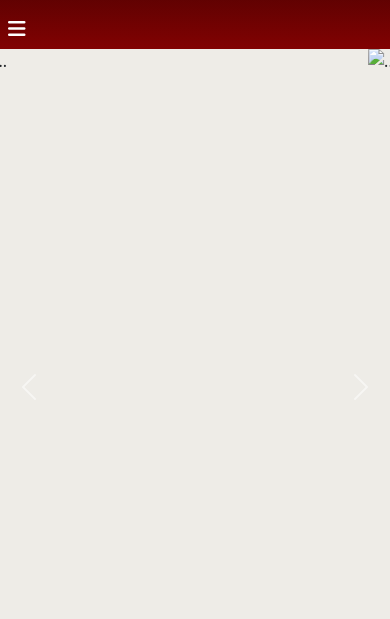
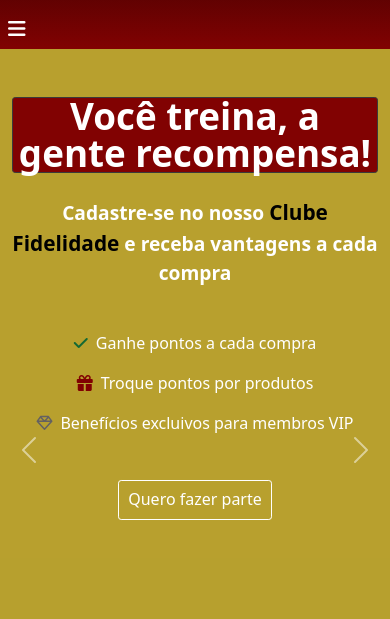
Before and after one commit to Julia6Leite/vitaFortis, a plain HTML site: page public/index.html in a window 390 px wide. Shown: the part 152-771 px from the top of the page. Drawn offline with nearby package versions, Linux system fonts and the light colour scheme.

Commit message:
Início do clube fidelidade

```diff
--- a/public/assets/css/index.css
+++ b/public/assets/css/index.css
@@ -3,7 +3,7 @@
 /*cores do documento:
 
 rgba(253, 209, 1, 0.8) amarelo mais claro;
-rgba(253, 209, 1, 1) amarelo mais escuro;
+rgba(253, 209, 1, 1) ou #fdd101 amarelo mais escuro;
 rgba(170, 142, 0, 0.8) dourado;
 linear-gradient(180deg, #810202, #000000) cabeçalho vinho e preto;
 linear-gradient(180deg, #dd2424, #131313) botão quando passa o mouse - vermelho e quase preto
@@ -167,6 +167,18 @@ header {
     transform: scale(1.1);
 }
 
+#opcaoFidelidadeCab {
+    /*opção "clube fidelidade"*/
+    color: white;
+}
+
+#fundoFidelidadeCab {
+    /*background da opção "clube fidelidade"*/
+    background-color: rgb(170, 142, 0);
+    border-radius: .2rem;
+    margin-right: .5rem;
+}
+
 #opcaoCategorias {
     /*opção "categorias"*/
     color: white;
@@ -174,7 +186,7 @@ header {
 
 #fundoCategorias {
     /*background da opção "categorias"*/
-    background-color: rgba(253, 209, 1, 0.8);
+    background-color: rgba(0, 0, 0, 0.8);
     border-radius: .2rem;
 }
 
@@ -217,7 +229,75 @@ header {
 
 #carrossel img {
     /*altura da imagem do carrossel*/
-    height: 80vh;
+    height: 88vh;
+}
+
+.slide-hero {
+    /*slide do clube fidelidade*/
+    min-height: 88vh;
+    background: rgba(170, 142, 0, 0.8);
+}
+
+.tituloSlidClubeF {
+    /*título do slide do clube fidelidade*/
+    font-size: 3.5rem;
+    color: #ffffff;
+    margin-top: 5rem;
+    margin-bottom: 1.5rem;
+    background: #810202;
+    border: .1px solid rgb(58, 58, 58);
+    padding: 0rem .2rem .1rem .2rem;
+    border-radius: .2rem;
+}
+
+.subTituloSlidClubeF {
+    /*subtítulo do slide do clube fidelidade*/
+    color: #ffffff;
+    font-size: 1.4rem;
+    font-weight: 600;
+    margin-bottom: 2.7rem;
+}
+
+#marcaTexto {
+    /*palavra Clube Fidelidade diferente do resto do texto*/
+    color: #000;
+    font-size: 1.5rem;
+}
+
+.itensSlidClubeF {
+    /*os 3 benefícios do slide do clube fidelidade*/
+    color: #ffffff;
+    font-weight: 450;
+    font-size: 1.1rem;
+}
+
+/*cor do check, do presente e do diamante no slide do clube fidelidade*/
+.fa-check {
+    color: #146933;
+}
+.fa-gift {
+    color: #810202;
+}
+.fa-gem {
+    color: #646161;
+}
+
+.btnQueroClubF {
+    /*botão quero fazer parte do clube fidelidade*/
+    border: 1px solid;
+    padding: .4rem .6rem .5rem .6rem;
+    border-radius: .2rem;
+    color: white;
+    text-decoration: none;
+    transition: transform 0.3s ease;
+    display: inline-block;
+    margin-top: 2rem;
+}
+
+.btnQueroClubF:hover {
+    /*botão quero fazer parte do clube fidelidade quando passa o mouse*/
+    background: linear-gradient(180deg, #810202, #000000);
+    border: none;
 }
 
 /*AS CATEGORIAS EM BOTÕES QUE APARECEM NO MAIN*/
@@ -994,8 +1074,6 @@ h2 {
     background-blend-mode: darken;
     z-index: 0;
     background-size: clamp(21rem, 25vw, 30rem) auto;
-    /* 🔹 torna a logo responsiva */
-
 }
 
 h4 {
@@ -1242,7 +1320,7 @@ h6 {
         left: 0;
         width: 100%;
         z-index: 20;
-        background-color: #000;
+        background-color: #2e0101;
         opacity: 0.9;
     }
 
@@ -1250,6 +1328,50 @@ h6 {
         /*layout interno vertical/estilização interna do nav quando aberto*/
         flex-direction: column;
         align-items: center;
+    }
+
+    #fundoCategorias {
+        /*afasta o background de clube fidelidade do background de categorias*/
+        margin-top: .4rem;
+    }
+
+    /*CARROSSEL/CLUBE FIDELIDADE*/
+
+    #carrossel img {
+        /*altura da imagem do carrossel*/
+        height: 95vh;
+    }
+
+    .slide-hero {
+        /*slide do clube fidelidade*/
+        min-height: 95vh;
+    }
+
+    .tituloSlidClubeF {
+        /*título do slide do clube fidelidade*/
+        font-size: 2.3rem;
+        margin-top: 3rem;
+        padding: 0rem .2rem 0rem .2rem;
+    }
+
+    .subTituloSlidClubeF {
+        /*subtítulo do slide do clube fidelidade*/
+        font-size: 1.2rem;
+    }
+
+    #marcaTexto {
+        /*palavra Clube Fidelidade diferente do resto do texto*/
+        font-size: 1.3rem;
+    }
+
+    .itensSlidClubeF {
+        /*os 3 benefícios do slide do clube fidelidade*/
+        font-size: 1rem;
+    }
+
+    .btnQueroClubF {
+        /*botão quero fazer parte do clube fidelidade*/
+        margin-top: 1.8rem;
     }
 
     /*BOTÕES AMARELOS DE CATEGORIAS NO CORPO DO SITE*/
--- a/public/index.html
+++ b/public/index.html
@@ -70,6 +70,11 @@
         <!--menu/parte debaixo do cabeçalho-->
         <nav id="cabecalhoParteDeBaixo">
             <div class="container d-flex justify-content-center py-1">
+                <div id="fundoFidelidadeCab">
+                    <a id="opcaoFidelidadeCab" href="#"
+                        class="nav-link text-uppercase mx-3 d-flex align-items-center"><i
+                            class="fas fa-star me-2"></i>CLUBE FIDELIDADE</a>
+                </div>
                 <div id="fundoCategorias">
                     <a id="opcaoCategorias" href="#" class="nav-link text-uppercase mx-3 d-flex align-items-center"><i
                             class="fas fa-bars me-2"></i>CATEGORIAS</a>
@@ -97,33 +102,56 @@
             <i class="fab fa-whatsapp fa-2x"></i>
         </button>
 
-        <!--carrossel clube fidelidade-->
-        <div id="carrossel" class="carousel slide" data-bs-ride="carousel">
+        <!--carrossel-->
+        <div id="carrossel" class="carousel slide" data-bs-ride="carousel" data-bs-interval="12000">
             <div class="carousel-indicators">
                 <button type="button" data-bs-target="#carrossel" data-bs-slide-to="0" class="active"
                     aria-current="true" aria-label="Slide 1"></button>
                 <button type="button" data-bs-target="#carrossel" data-bs-slide-to="1" aria-label="Slide 2"></button>
                 <button type="button" data-bs-target="#carrossel" data-bs-slide-to="2" aria-label="Slide 3"></button>
             </div>
+
+            <!--primeiro slide - clube fidelidade-->
             <div class="carousel-inner">
                 <div class="carousel-item active">
-                    <img src="assets/imagens/imagemExemploCarrossel" class="d-block w-100" alt="...">
+                    <div class="slide-hero d-flex justify-content-center text-center">
+                        <div class="container">
+                            <p class="tituloSlidClubeF lh-1 fw-bold">Você treina, a gente recompensa!</p>
+                            <p class="subTituloSlidClubeF">Cadastre-se no nosso <a id="marcaTexto">Clube Fidelidade</a>
+                                e receba vantagens
+                                a cada compra</p>
+                            <p class="itensSlidClubeF"><i class="fas fa-check me-2"></i>Ganhe pontos a cada
+                                compra</p>
+                            <p class="itensSlidClubeF"><i class="fas fa-gift me-2"></i>Troque pontos por produtos
+                            </p>
+                            <p class="itensSlidClubeF"><i class="far fa-gem me-2"></i>Benefícios excluivos para
+                                membros VIP</p>
+                            <a href="" class="btnQueroClubF">Quero fazer parte</a>
+                        </div>
+                    </div>
                 </div>
+                <!--segundo slide-->
                 <div class="carousel-item">
                     <img src="assets/imagens/imagemExemploCarrossel" class="d-block w-100" alt="...">
                 </div>
+                <!--terceiro slide-->
                 <div class="carousel-item">
                     <img src="assets/imagens/imagemExemploCarrossel" class="d-block w-100" alt="...">
                 </div>
             </div>
+
+            <!--botão p/trás-->
             <button class="carousel-control-prev" type="button" data-bs-target="#carrossel" data-bs-slide="prev">
                 <span class="carousel-control-prev-icon" aria-hidden="true"></span>
                 <span class="visually-hidden">Previous</span>
             </button>
+
+            <!--botão p/frente-->
             <button class="carousel-control-next" type="button" data-bs-target="#carrossel" data-bs-slide="next">
                 <span class="carousel-control-next-icon" aria-hidden="true"></span>
                 <span class="visually-hidden">Next</span>
             </button>
+
         </div>
 
         <h1> <!--título o que você procura-->
@@ -921,9 +949,12 @@
                     <!-- institucional -->
                     <div class="col-md-2 mb-4">
                         <h6 class="fw-bold mb-3">Institucional</h6>
-                        <p class="mb-1"><a href="#" class="text-white text-decoration-none">Programa Fidelidade</a></p>
-                        <p class="mb-1"><a href="#" class="text-white text-decoration-none">Sobre a Vita Fortis</a></p>
-                        <p class="mb-1"><a href="#" class="text-white text-decoration-none">Políticas da empresa</a></p>
+                        <p class="mb-1"><a href="#" class="text-white text-decoration-none">Programa Fidelidade</a>
+                        </p>
+                        <p class="mb-1"><a href="#" class="text-white text-decoration-none">Sobre a Vita Fortis</a>
+                        </p>
+                        <p class="mb-1"><a href="#" class="text-white text-decoration-none">Políticas da empresa</a>
+                        </p>
                         <p class="mb-1"><a href="#" class="text-white text-decoration-none">Endereços</a></p>
                     </div>
 
```
